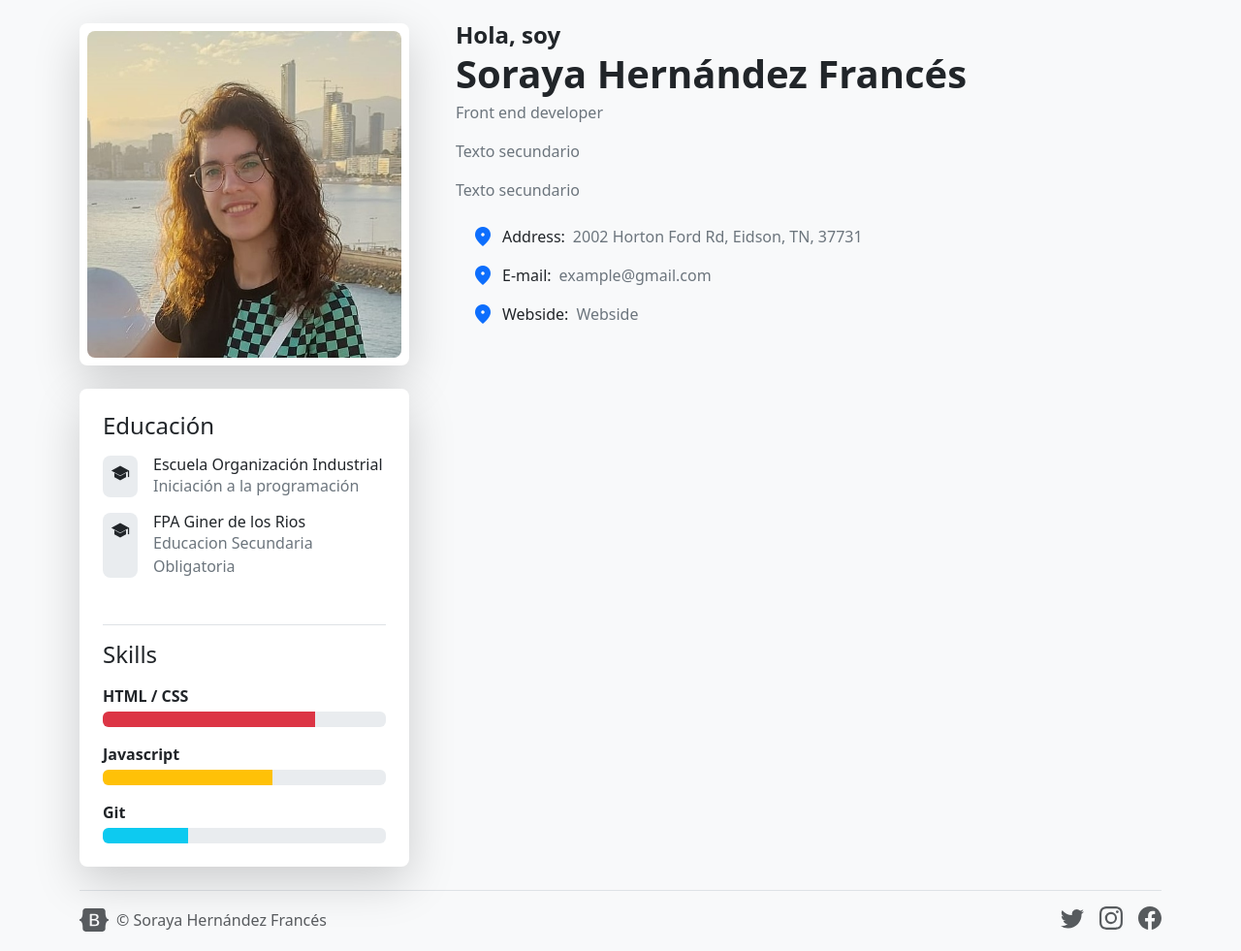
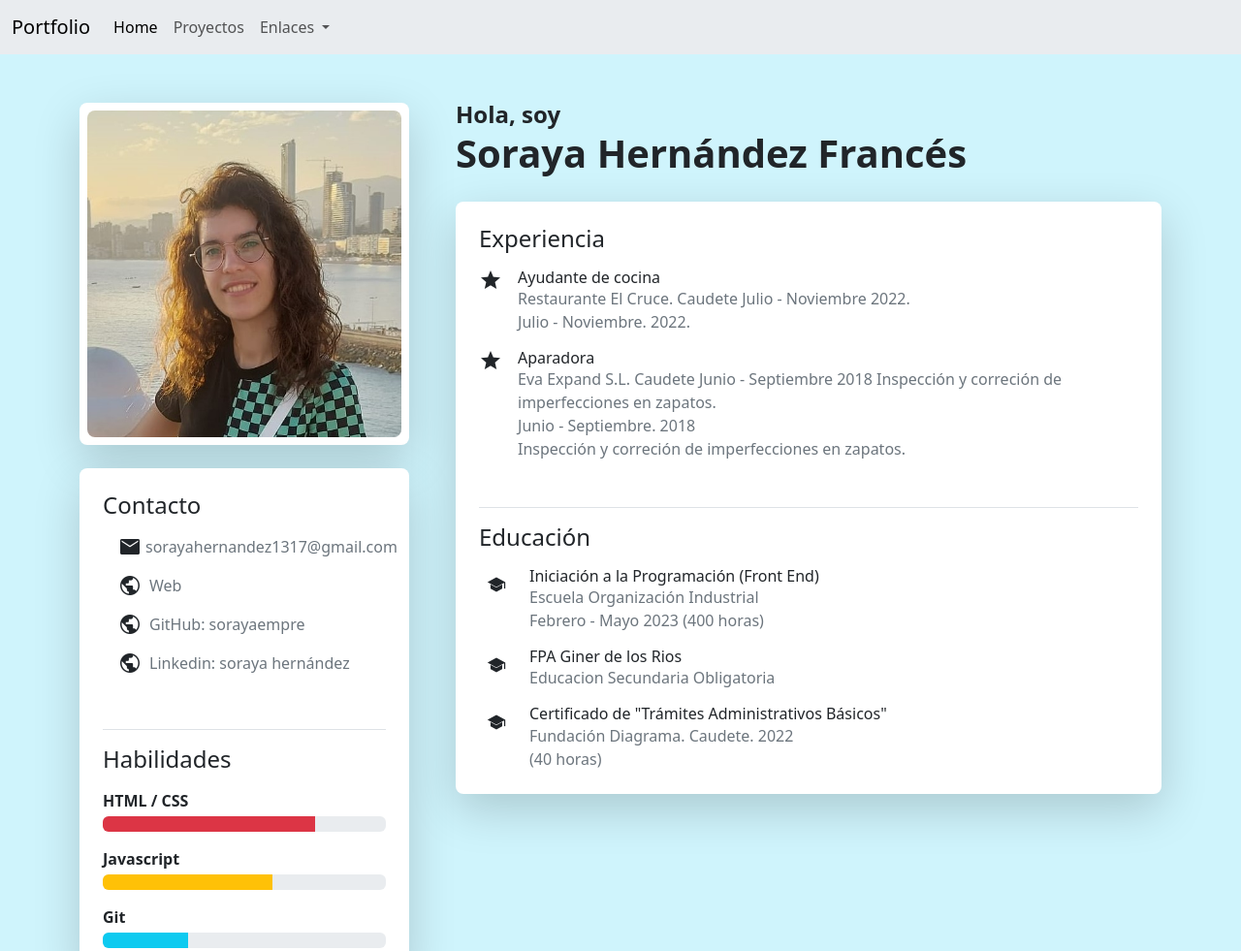
Before and after one commit to sorayaempre/portfolio, a plain HTML site: page index.html in a window 1280 px wide. Shown: the top 981 px of the page at 97% size. Drawn offline with nearby package versions, Linux system fonts and the light colour scheme.

Commit message:
v1.1 homepage
Header menu and body cards

```diff
--- a/index.html
+++ b/index.html
@@ -4,7 +4,7 @@
 <head>
     <meta charset="utf-8">
     <meta name="viewport" content="width=device-width, initial-scale=1">
-    <title>Bootstrap demo</title>
+    <title>Portfolio</title>
     <link href="https://cdn.jsdelivr.net/npm/bootstrap@5.3.0-alpha1/dist/css/bootstrap.min.css" rel="stylesheet"
         integrity="sha384-GLhlTQ8iRABdZLl6O3oVMWSktQOp6b7In1Zl3/Jr59b6EGGoI1aFkw7cmDA6j6gD" crossorigin="anonymous">
     <link rel="stylesheet"
@@ -12,7 +12,7 @@
     <link rel="stylesheet" href="style.css">
 </head>
 
-<body class="bg-body-tertiary">
+<body class="bg-info-subtle">
 
 
     <svg xmlns="http://www.w3.org/2000/svg" style="display: none;">
@@ -37,6 +37,46 @@
     </svg>
 
 
+    <header class="margin-b-header">
+        <nav class="navbar navbar-expand-lg bg-body-secondary">
+            <div class="container-fluid">
+                <a class="navbar-brand" href="#">Portfolio</a>
+                <button class="navbar-toggler" type="button" data-bs-toggle="collapse"
+                    data-bs-target="#navbarSupportedContent" aria-controls="navbarSupportedContent"
+                    aria-expanded="false" aria-label="Toggle navigation">
+                    <span class="navbar-toggler-icon"></span>
+                </button>
+                <div class="collapse navbar-collapse" id="navbarSupportedContent">
+                    <ul class="navbar-nav me-auto mb-2 mb-lg-0">
+                        <li class="nav-item">
+                            <a class="nav-link active" aria-current="page" href="#">Home</a>
+                        </li>
+                        <li class="nav-item">
+                            <a class="nav-link" href="./proyectos.html">Proyectos</a>
+                        </li>
+                        <li class="nav-item dropdown">
+                            <a class="nav-link dropdown-toggle" href="#" role="button" data-bs-toggle="dropdown"
+                                aria-expanded="false">
+                                Enlaces
+                            </a>
+                            <ul class="dropdown-menu">
+                                <li><a class="dropdown-item" href="#">Action</a></li>
+                                <li><a class="dropdown-item" href="#">Another action</a></li>
+                                <li>
+                                    <hr class="dropdown-divider">
+                                </li>
+                                <li><a class="dropdown-item" href="#">Something else here</a></li>
+                            </ul>
+                        </li>
+                    </ul>
+                </div>
+            </div>
+        </nav>
+    </header>
+
+
+
+
 
     <div class="container mt-4">
         <div class="row gx-5 gy-4">
@@ -52,34 +92,40 @@
                     </div>
                     <div class="col-6 col-lg-12">
                         <div class="bg-white p-4 shadow-lg rounded-3">
-                            <h1 class="fs-4">Educación</h1>
+                            <h1 class="fs-4">Contacto</h1>
 
-                            <div class="d-flex aling-items-center mt-3">
-                                <span class="fs-5 material-symbols-outlined bg-body-secondary p-2 rounded-3">
-                                    school
-                                </span>
+                            <ul class="list-group list-group-flush">
+                                <li class="d-flex list-group-item bg-transparent border-0">
+                                    <span class="material-symbols-outlined">
+                                        mail
+                                        </span>
 
-                                <div class="ms-3">
-                                    <h5 class="fs-6 mb-0">Escuela Organización Industrial</h5>
-                                    <p class="text-secondary sizep mb-0">Iniciación a la programación</p>
-                                </div>
-                            </div>
-
-                            <div class="d-flex aling-items-center mt-3">
-                                <span class="fs-5 material-symbols-outlined bg-body-secondary p-2 rounded-3">
-                                    school
-                                </span>
-
-                                <div class="ms-3">
-                                    <h5 class="fs-6 mb-0">FPA Giner de los Rios</h5>
-                                    <p class="text-secondary sizep mb-0">Educacion Secundaria Obligatoria</p>
-                                </div>
-                            </div>
+                                    <span class="ps-1 text-secondary">sorayahernandez1317@gmail.com</span>
+                                </li>
+                                <li class="d-flex list-group-item bg-transparent border-0">
+                                    <span class="material-symbols-outlined">
+                                        public
+                                        </span>
+                                    <span class="ps-2 text-secondary">Web</span>
+                                </li>
+                                <li class="d-flex list-group-item bg-transparent border-0">
+                                    <span class="material-symbols-outlined">
+                                        public
+                                        </span>
+                                    <span class="ps-2 text-secondary">GitHub: sorayaempre</span>
+                                </li>
+                                <li class="d-flex list-group-item bg-transparent border-0">
+                                    <span class="material-symbols-outlined">
+                                        public
+                                        </span>
+                                    <span class="ps-2 text-secondary">Linkedin: soraya hernández</span>
+                                </li>
+                            </ul>
 
 
 
                             <div class="pt-3 mt-5 border-top">
-                                <h3 class="fs-4">Skills</h3>
+                                <h3 class="fs-4">Habilidades</h3>
                                 <p class="mb-1 sizep fw-semibold mt-3">HTML / CSS</p>
                                 <div class="progress" role="progressbar" aria-label="Danger example" aria-valuenow="100"
                                     aria-valuemin="0" aria-valuemax="100">
@@ -103,33 +149,86 @@
 
             <div class="col-lg-8">
                 <h4 class="fw-semibold lh-1">Hola, soy</h4>
-                <h1 class="lh-1 fw-bolder">Soraya Hernández Francés</h1>
-                <p class="text-secondary">Front end developer</p>
-                <p class="text-secondary">Texto secundario</p>
-                <p class="text-secondary">Texto secundario</p>
-                <ul class="list-group list-group-flush">
-                    <li class="d-flex list-group-item bg-transparent border-0">
-                        <span class="text-primary material-symbols-outlined pe-2">
-                            location_on
-                        </span>
-                        <span>Address:</span>
-                        <span class="ps-2 text-secondary">2002 Horton Ford Rd, Eidson, TN, 37731</span>
-                    </li>
-                    <li class="d-flex list-group-item bg-transparent border-0">
-                        <span class="text-primary material-symbols-outlined pe-2">
-                            location_on
-                        </span>
-                        <span>E-mail:</span>
-                        <span class="ps-2 text-secondary">example@gmail.com</span>
-                    </li>
-                    <li class="d-flex list-group-item bg-transparent border-0">
-                        <span class="text-primary material-symbols-outlined pe-2">
-                            location_on
-                        </span>
-                        <span>Webside:</span>
-                        <span class="ps-2 text-secondary">Webside</span>
-                    </li>
-                </ul>
+                <h1 class="lh-1 fw-bolder margin-b-30">Soraya Hernández Francés</h1>
+
+                <div class="col-6 col-lg-12">
+                    <div class="bg-white p-4 shadow-lg rounded-3">
+
+                        <h3 class="fs-4">Experiencia</h3>
+                        <div class="d-flex aling-items-center mt-3">
+                            <span class="material-symbols-outlined">
+                                star
+                                </span>
+
+                            <div class="ms-3">
+                                <h5 class="fs-6 mb-0">Ayudante de cocina</h5>
+                                <p class="text-secondary sizep mb-0">Restaurante El Cruce. Caudete Julio - Noviembre 2022.</p>
+                                <p class="text-secondary sizep mb-0">Julio - Noviembre. 2022.</p>
+                            </div>
+                        </div>
+
+                        <div class="d-flex aling-items-center mt-3">
+                            <span class="material-symbols-outlined">
+                                star
+                                </span>
+
+                            <div class="ms-3">
+                                <h5 class="fs-6 mb-0">Aparadora</h5>
+                                <p class="text-secondary sizep mb-0">Eva Expand S.L. Caudete Junio - Septiembre 2018 Inspección y correción de imperfecciones en zapatos.</p>
+                                <p class="text-secondary sizep mb-0">Junio - Septiembre. 2018</p>
+                                <p class="text-secondary sizep mb-0">Inspección y correción de imperfecciones en zapatos.</p>
+                            </div>
+                        </div>
+
+
+                        <div class="pt-3 mt-5 border-top">
+
+                        <h1 class="fs-4">Educación</h1>
+
+                        <div class="d-flex aling-items-center mt-3">
+                            <span class="fs-5 material-symbols-outlined p-2 rounded-3">
+                                school
+                            </span>
+
+                            <div class="ms-3">
+                                <h5 class="fs-6 mb-0">Iniciación a la Programación (Front End)</h5>
+                                <p class="text-secondary sizep mb-0">Escuela Organización Industrial</p>
+                                <p class="text-secondary sizep mb-0">Febrero - Mayo 2023 (400 horas)</p>
+                            </div>
+                        </div>
+
+                        <div class="d-flex aling-items-center mt-3">
+                            <span class="fs-5 material-symbols-outlined p-2 rounded-3">
+                                school
+                            </span>
+
+                            <div class="ms-3">
+                                <h5 class="fs-6 mb-0">FPA Giner de los Rios</h5>
+                                <p class="text-secondary sizep mb-0">Educacion Secundaria Obligatoria</p>
+                            </div>
+                        </div>
+
+                        <div class="d-flex aling-items-center mt-3">
+                            <span class="fs-5 material-symbols-outlined p-2 rounded-3">
+                                school
+                            </span>
+
+                            <div class="ms-3">
+                                <h5 class="fs-6 mb-0">Certificado de "Trámites Administrativos Básicos"</h5>
+                                <p class="text-secondary sizep mb-0">Fundación Diagrama. Caudete. 2022</p>
+                                <p class="text-secondary sizep mb-0">(40 horas)</p>
+                            </div>
+                        </div>
+
+
+
+
+
+                        </div>
+                    </div>
+                </div>
+
+
             </div>
         </div>
     </div>
--- a/style.css
+++ b/style.css
@@ -1,3 +1,4 @@
+
 .material-symbols-outlined {
     font-variation-settings:
         'FILL' 1,
@@ -86,3 +87,15 @@
 .bd-mode-toggle {
     z-index: 1500;
 }
+
+.margin-b-header {
+    margin-bottom: 50px;
+}
+
+.margin-b-row {
+    margin-bottom: 100px;
+}
+
+.margin-b-30 {
+    margin-bottom: 30px;
+}
```
